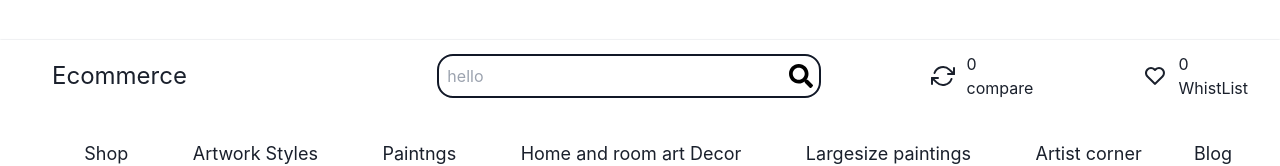
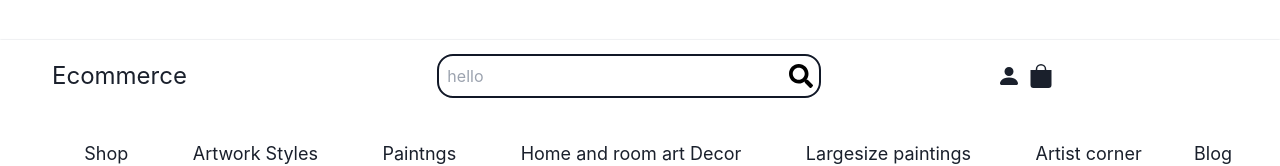
Before and after one commit to Abhijit808/Ecommerce_website, a Next.js app: page / in a window 1280 px wide. Shown: the top 166 px of the page. Built offline with nearby package versions, Linux system fonts and the light colour scheme.

Commit message:
change in layout

```diff
--- a/components/navbar/Navbar.tsx
+++ b/components/navbar/Navbar.tsx
@@ -9,6 +9,7 @@ import Link from 'next/link';
 import Cnavbar from '../catogories/Cnavbar'
 import { FiMenu } from "react-icons/fi";
 import Image from 'next/image';
+import { BsFillBagFill, BsPersonFill } from 'react-icons/bs';
 const Navbar = () => {
   const[toggle,settoggle]=useState<Boolean>(false)
   const burger_toggle=()=>{
@@ -32,13 +33,15 @@ const Navbar = () => {
        <FiMenu className={`text-xl ${toggle?"bg-red-500 text-white font-bold rounded-lg":"bg-white"} w-10 h-10 p-2`} onClick={burger_toggle}/>
        }
        </div>
-      <div className="right flex  w-2/3 items-center justify-between lg:hidden">
+      <div className="right flex  w-2/3 items-center gap-44 lg:hidden">
                 <div className='flex justify-center items-center relative  '>
                     <input type="text" name="search" id="search"  className='p-2 w-96 border-2 rounded-2xl  border-gray-900 ' placeholder='hello'/>
                     <FaSearch className='w-10 h-10 p-2 right-0 hover:cursor-pointer text-black   absolute '/>
                 </div>
-                <Navlinks icon = {<FiRefreshCw className='w-6 h-6'/>} text = {"compare"}/>
-                <Navlinks icon = {<BiHeart className='w-6 h-6'/>} text = {"WhistList"}/>
+                <div className='flex flex-row-reverse gap-2'>
+                <Navlinks icon = {<BsFillBagFill className='w-6 h-6'/>}/>
+                <Navlinks icon = {<BsPersonFill className='w-6 h-6'/>} />
+                </div>
       </div>
       </div>
       <div className=' w-[100%] flex justify-around items-center md:relative'>
--- a/components/navbar/navcomponets/Navlinks.tsx
+++ b/components/navbar/navcomponets/Navlinks.tsx
@@ -1,17 +1,12 @@
 import React from 'react'
 interface props{
-    icon?:any,
-    text:String
+    icon?:any
 }
-const Navlinks = ({icon,text}:props) => {
+const Navlinks = ({icon}:props) => {
   return (
     <div className='hover:cursor-pointer flex justify-center items-center gap-3'>
         <div className="icon">
             {icon}
-        </div>
-        <div className=" flex flex-col   items-start">
-            <span>0</span>
-            <p className='text-base'>{text}</p>
         </div>
     </div>
   )
```
